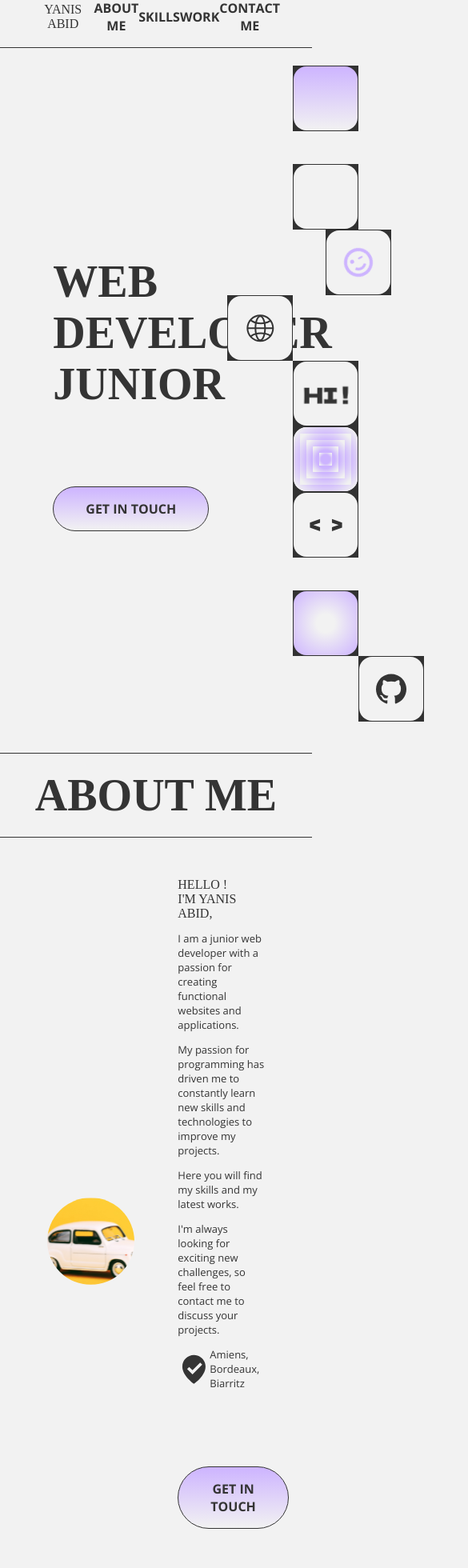
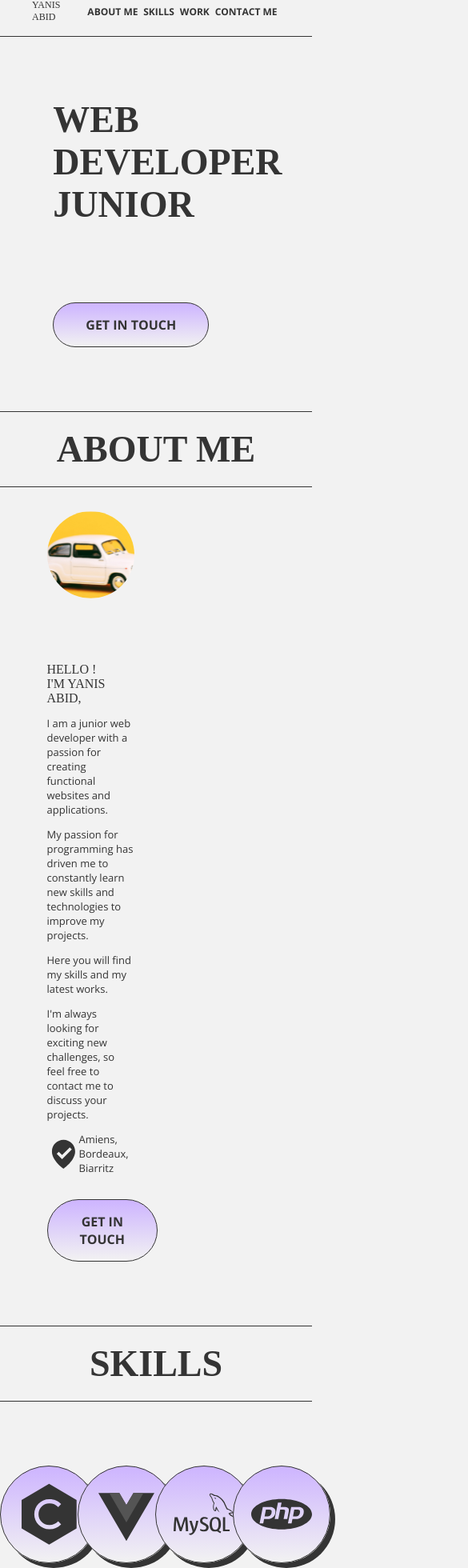
Before and after one commit to Yanis60740/Portfolio-v2, a Vue app: page / in a window 390 px wide. Shown: the part 17-1977 px from the top of the page at 80% size, 585 px wide, since content can reach past the window. Built offline with nearby package versions, Linux system fonts and the light colour scheme; a web font is replaced by a local one.

Commit message:
début du responsive

```diff
--- a/src/App.vue
+++ b/src/App.vue
@@ -17,6 +17,7 @@ import WorkSection from './components/WorkSection.vue'
 import FooterVue from './components/FooterVue.vue'
 
 
+
 export default {
   name: 'App',
   components: {
@@ -32,6 +33,7 @@ export default {
 
 <style lang="scss">
 @import "./css/global.scss";
+@import './css/responsive.css';
 
 #app {
   font-family: Avenir, Helvetica, Arial, sans-serif;
--- a/src/components/AboutMe.vue
+++ b/src/components/AboutMe.vue
@@ -46,6 +46,7 @@ export default {
 
 <style lang="scss" scoped>
 @import "../css/variables.scss";
+@import '../css/responsive.css';
 
 .aboutMe {
   border-bottom: 1px solid $primary-color;
@@ -109,4 +110,20 @@ export default {
   padding: 95px 0;
   box-sizing: border-box;
 }
+
+@media only screen and (max-width: 900px){
+  .aboutMe {
+    &__content{
+      flex-direction: column;
+      &__left{
+        padding: 30px 0;
+        box-sizing: border-box;
+      }
+    }
+  }
+
+  .buttonBox{
+    padding: 30px 0;
+  }
+}
 </style>
--- a/src/components/CardProject.vue
+++ b/src/components/CardProject.vue
@@ -45,6 +45,7 @@ export default {
 
 <style lang="scss" scoped>
 @import "../css/variables.scss";
+@import '../css/responsive.css';
 
 .cardProject {
   background: #343434;
--- a/src/components/ContactButton.vue
+++ b/src/components/ContactButton.vue
@@ -71,6 +71,7 @@ export default {
 
 <style lang="scss" scoped>
 @import "../css/variables.scss";
+@import '../css/responsive.css';
 .contactButton {
   padding: 16px 40px;
   background: $gradient-color;
--- a/src/components/FooterVue.vue
+++ b/src/components/FooterVue.vue
@@ -109,6 +109,7 @@ export default {
 
 <style lang="scss" scoped>
 @import "../css/variables.scss";
+@import '../css/responsive.css';
 
 .footerVue{
     &__banner{
@@ -241,4 +242,16 @@ export default {
         font-size: $small-size;
     }
 }
+
+@media only screen and (max-width: 900px){
+    .footerVue{
+        &__box{
+            &__container{
+                width: unset;
+                flex-direction: column;
+            }
+        }
+    }
+}
+
 </style>
--- a/src/components/HeroBanner.vue
+++ b/src/components/HeroBanner.vue
@@ -120,6 +120,7 @@ export default {
 
 <style lang="scss" scoped>
 @import "../css/variables.scss";
+@import '../css/responsive.css';
 
 .heroBanner {
     display: flex;
@@ -218,4 +219,11 @@ export default {
         left: 65%;
         transform: translate(-50%, -50%);
     }
-}</style>
+}
+
+@media only screen and (max-width: 900px){
+    .heroBanner__container__right{
+        display: none;
+    }
+  }
+  </style>
--- a/src/components/NavBar.vue
+++ b/src/components/NavBar.vue
@@ -81,6 +81,7 @@ export default {
 
 <style lang="scss" scoped>
 @import "../css/variables.scss";
+@import '../css/responsive.css';
 .navContainer {
   display: flex;
   justify-content: center;
@@ -105,6 +106,7 @@ export default {
     color: $primary-color;
     font-family: $dela-gothic;
     font-weight: 400;
+    text-align: left;
     & a {
       color: $primary-color;
     }
@@ -139,4 +141,10 @@ export default {
     }
   }
 }
+
+@media only screen and (max-width: 900px){
+  .navBar {
+      font-size: 12px;
+    }
+}
 </style>
--- a/src/components/SkillsSection.vue
+++ b/src/components/SkillsSection.vue
@@ -42,6 +42,7 @@ export default {
 
 <style lang="scss" scoped>
 @import "../css/variables.scss";
+@import '../css/responsive.css';
 
 .skillsSection{
   border-bottom: 1px solid $primary-color;
@@ -62,11 +63,29 @@ export default {
           background: linear-gradient(to bottom, #CDB4FF, #F2F2F2);
           box-shadow: 6px 6px #343434;
           border: 1px $primary-color solid;
+          margin-bottom: 10px;
         }
         & div:not(:first-child){
+          margin-right: -25px;
+        }
+        & div:nth-child(2){
           margin-left: -25px;
         }
     }
   }
 }
+
+@media only screen and (max-width: 900px){
+    .skillsSection{
+      &__box{
+        &__container{
+          flex-wrap: wrap;
+          & div{
+            width: 120px;
+            height: 120px;
+          }
+        }
+      }
+    }
+}
 </style>
--- a/src/components/WorkSection.vue
+++ b/src/components/WorkSection.vue
@@ -38,6 +38,7 @@ export default {
 
 <style lang="scss" scoped>
 @import "../css/variables.scss";
+@import '../css/responsive.css';
 
 .workSection{
     border-bottom: 1px solid $primary-color;
--- a/src/css/global.scss
+++ b/src/css/global.scss
@@ -78,3 +78,9 @@ fieldset{
 input{
     all: initial;
 }
+
+@media only screen and (max-width: 900px){
+    h1, h2{
+      font-size: 46px;
+    }
+}
--- /dev/null
+++ b/src/css/responsive.css
@@ -0,0 +1,13 @@
+@media only screen and (max-width: 900px){
+    .navbar{
+        font-size: 10px;
+      }
+
+    h1, h2{
+      font-size: 46px;
+    }
+
+    .heroBanner__container__right{
+        display: none;
+    }
+  }
```
